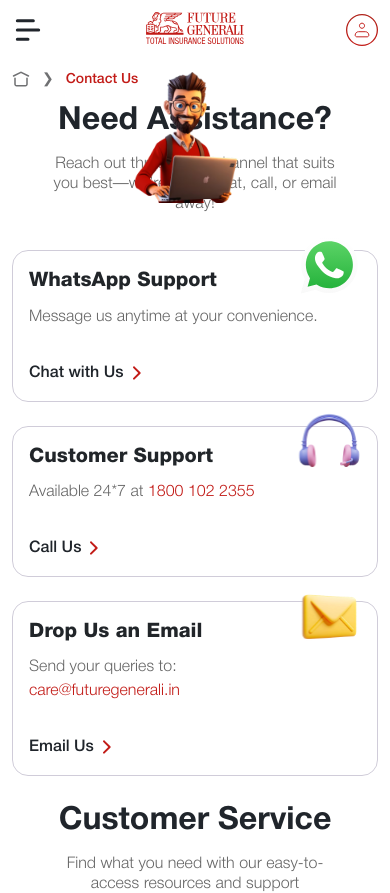
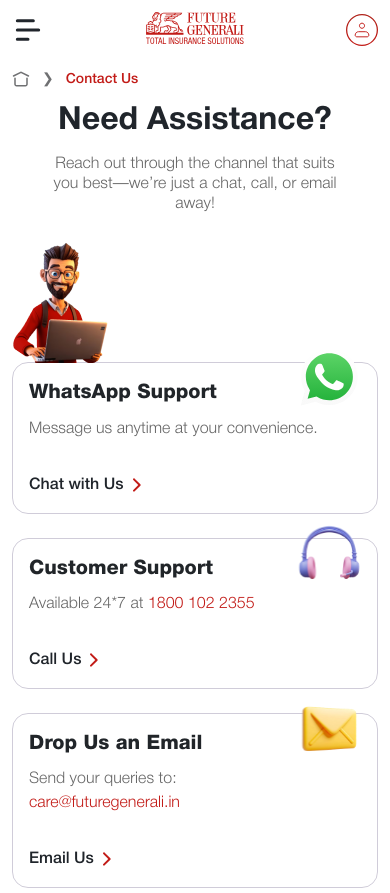
Before and after one commit to Ujjal-Techved/Test-Repo, a Next.js app: page /contact-us in a window 390 px wide. Shown: the top 893 px of the page. Built offline with nearby package versions, Linux system fonts and the light colour scheme.

Commit message:
contact page

```diff
--- a/components/BranchLocator/BranchList/BranchList.module.css
+++ b/components/BranchLocator/BranchList/BranchList.module.css
@@ -55,7 +55,7 @@
 }
 
 
-@media screen and (max-width: 992px) and (min-width: 320px) {
+@media screen and (max-width: 991.2px) and (min-width: 320px) {
 
     .BranchList_section{
         margin-right: 0px;
--- a/components/BranchLocator/InfoCard/InfoCard.module.css
+++ b/components/BranchLocator/InfoCard/InfoCard.module.css
@@ -32,7 +32,7 @@
     color: var(--fgi-black);
 }
 
-@media screen and (max-width: 992px) and (min-width: 320px) {
+@media screen and (max-width: 991.2px) and (min-width: 320px) {
     .info_cards_row{
         padding: 16px 0px 32px 0px;
         margin-bottom: 0px;
--- a/components/BranchLocator/ReachUsDigital/ReachUsDigital.module.css
+++ b/components/BranchLocator/ReachUsDigital/ReachUsDigital.module.css
@@ -8,15 +8,10 @@
 
 .reach_cards_row.ai_contactUs > div:first-child .reach_cards::before {
     position: absolute;
-    content: '';
-    background-image: url('/images/contact-us/ai-avtarcontact.png');
-    background-position: center;
-    background-repeat: no-repeat;
-    background-size: contain;
-    width: 163px;
-    height: 131px;
-    top: calc(100% - 329px);
-    right: 30%;
+    content: url('/images/contact-us/ai-avtarcontact.png');
+    top: -164px;
+    left: 50%;
+    transform: translateX(-50%);
 }
 
 
@@ -88,9 +83,13 @@
 
 
 
-@media screen and (max-width: 992px) and (min-width: 320px) {
+@media screen and (max-width: 991.2px) and (min-width: 320px) {
     .reach_cards_row{
         padding-top: 24px;
+    }
+
+    .reach_cards_row.ai_contactUs{
+        padding-top: 136px;
     }
 
     .reach_cards{
@@ -114,6 +113,13 @@
         padding-right: 36px;
     }
 
+    .reach_cards_row.ai_contactUs > div:first-child .reach_cards::before {
+        position: absolute;
+        content: url('/images/contact-us/ai-avtarcontact-mob.png');
+        top: -120px;
+        left: 0px;
+        transform: none;
+    }
 
 
 }
--- a/components/Common/Footer/Footer.module.css
+++ b/components/Common/Footer/Footer.module.css
@@ -62,7 +62,7 @@
     color: var(--text-grey);
 }
 
-@media screen and (max-width: 992px) and (min-width: 320px) {
+@media screen and (max-width: 991.2px) and (min-width: 320px) {
 
     .footer_links_container{
         padding-bottom: 16px;
--- a/components/Common/Navbar/Navbar.module.css
+++ b/components/Common/Navbar/Navbar.module.css
@@ -202,7 +202,7 @@
 
 
 
-@media screen and (max-width: 992px) and (min-width: 320px) {
+@media screen and (max-width: 991.2px) and (min-width: 320px) {
 
     .header_menu,
     .header_userdetail .commonlink_btn {
--- a/components/Common/TitleSubtitle/TitleSubtitle.jsx
+++ b/components/Common/TitleSubtitle/TitleSubtitle.jsx
@@ -1,11 +1,18 @@
 import React from 'react';
 import styles from './TitleSubtitle.module.css';
 
-const TitleSubtitle = ({ title, subtitle, titleTag = 'h1', leftAligned }) => {
+const TitleSubtitle = ({ title, subtitle, titleTag = 'h1', extraClass }) => {
+
+    // Split the passed `extraClass` prop into an array and map to corresponding `styles` keys
+    const extraClasses = extraClass
+        ?.split(' ')
+        .map((className) => styles[className] || className) // Use `styles.className` if it exists, else fallback to the original
+        .join(' ');
+
     return (
-        <div className={`${styles.titleContainer} ${leftAligned && styles.leftAligned} `}>
+        <div className={`${styles.titleContainer} ${extraClasses}`}>
             {React.createElement(titleTag, { className: styles.maintitle }, title)}
-            <p className={styles.subtitle} dangerouslySetInnerHTML={{__html:subtitle}}></p>
+            <p className={styles.subtitle} dangerouslySetInnerHTML={{ __html: subtitle }}></p>
         </div>
     );
 };
--- a/components/Common/TitleSubtitle/TitleSubtitle.module.css
+++ b/components/Common/TitleSubtitle/TitleSubtitle.module.css
@@ -20,6 +20,26 @@
     font-size: 18px;
     line-height: 28px;
     color: var(--text-grey);
+}
+
+.titleContainer.desc-max-60 .subtitle {
+    max-width: 60%;
+    margin-left: auto;
+    margin-right: auto;
+}
+
+.titleContainer.desc-max-60.leftAligned .subtitle {
+    max-width: 60%;
+    margin-left: 0;
+}
+
+
+.titleContainer.test-yellow{
+    background-color: yellow;
+}
+
+.titleContainer.green-line{
+    border: 2px solid green;
 }
 
 .titleContainer .subtitle > a{
@@ -49,4 +69,8 @@
         line-height: 20px;
     }
 
+    .titleContainer.desc-max-60 .subtitle {
+        max-width: unset;
+    }
+
 }
--- a/components/ContactUs/CustomerService/CustomerService.module.css
+++ b/components/ContactUs/CustomerService/CustomerService.module.css
@@ -32,7 +32,7 @@
 }
 
 
-@media screen and (max-width: 992px) and (min-width: 320px) {
+@media screen and (max-width: 991.2px) and (min-width: 320px) {
 
     .service_cards_title img{
         width: 40px;
--- a/pages/contact-us/index.jsx
+++ b/pages/contact-us/index.jsx
@@ -84,6 +84,7 @@
         <TitleSubtitle
           title={"Need Assistance?"}
           subtitle={"Reach out through the channel that suits you best—we’re just a chat, call, or email away!"}
+          extraClass="desc-max-60"
         />
           <ReachUsDigital reachUsCard={reachUsCard} AIcontactUs/>
           <CustomerService/>
```
Also changed, not shown: public/images/contact-us/ai-avtarcontact-mob.png (added).
